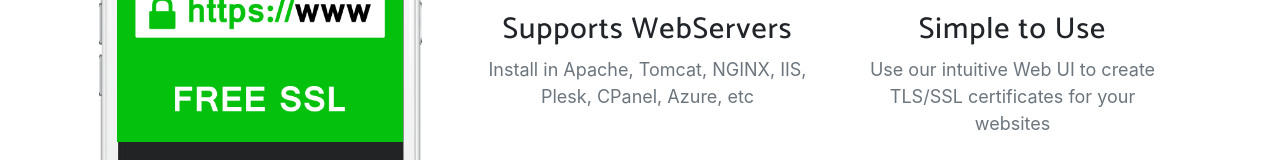
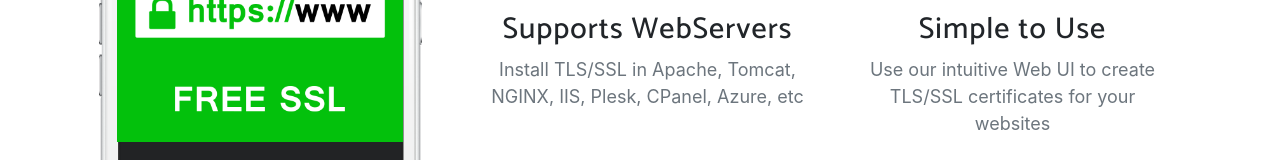
Before and after one commit to rcladmin/rclapp, a website with bundled scripts: page index.html in a window 1280 px wide. Shown: the part 1824-1984 px from the top of the page. Built offline with nearby package versions, Linux system fonts and the light colour scheme; a web font is replaced by a local one.

Commit message:
updated index

```diff
--- a/index.html
+++ b/index.html
@@ -114,7 +114,7 @@
                 <div class="feature-item">
                   <i class="fas fa-server text-primary"></i>
                   <h3>Supports WebServers</h3>
-                  <p class="text-muted">Install in Apache, Tomcat, NGINX, IIS, Plesk, CPanel, Azure, etc</p>
+                  <p class="text-muted">Install TLS/SSL in Apache, Tomcat, NGINX, IIS, Plesk, CPanel, Azure, etc</p>
                 </div>
               </div>
               <div class="col-lg-6">
```
